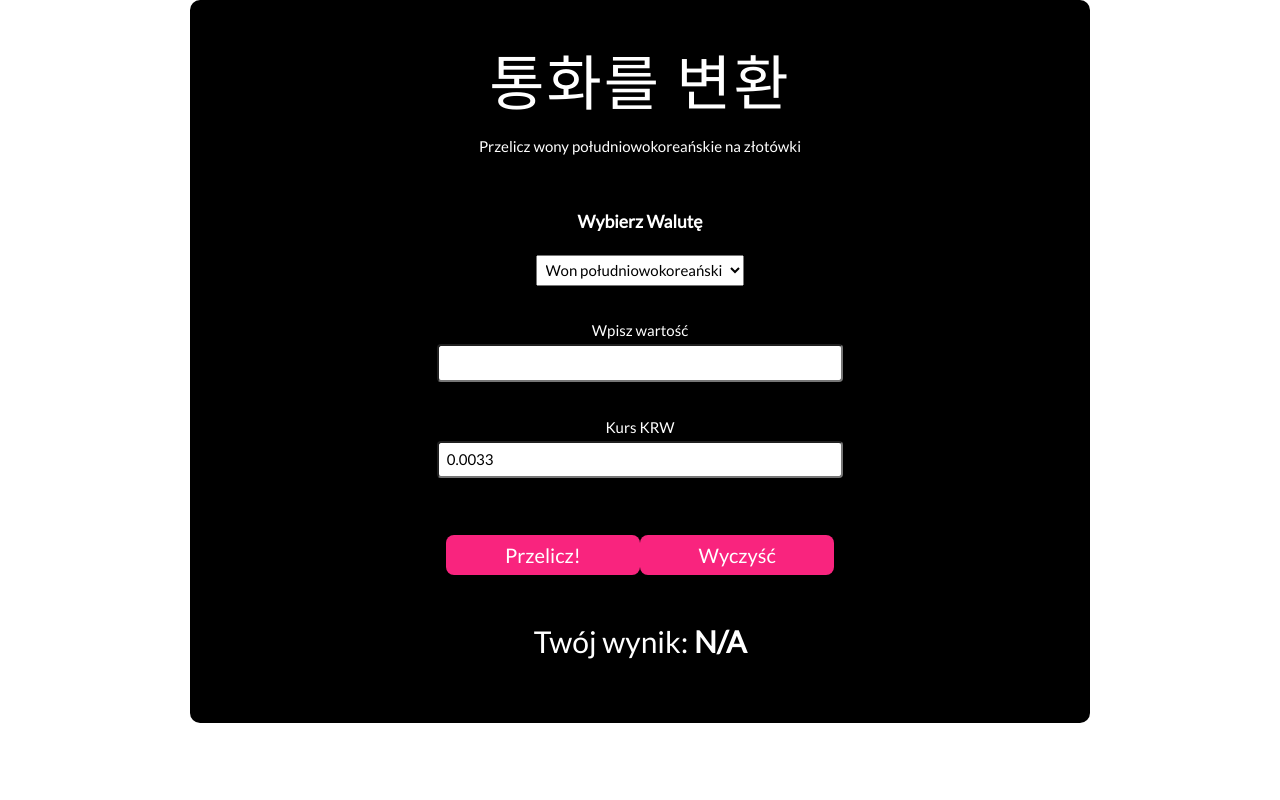
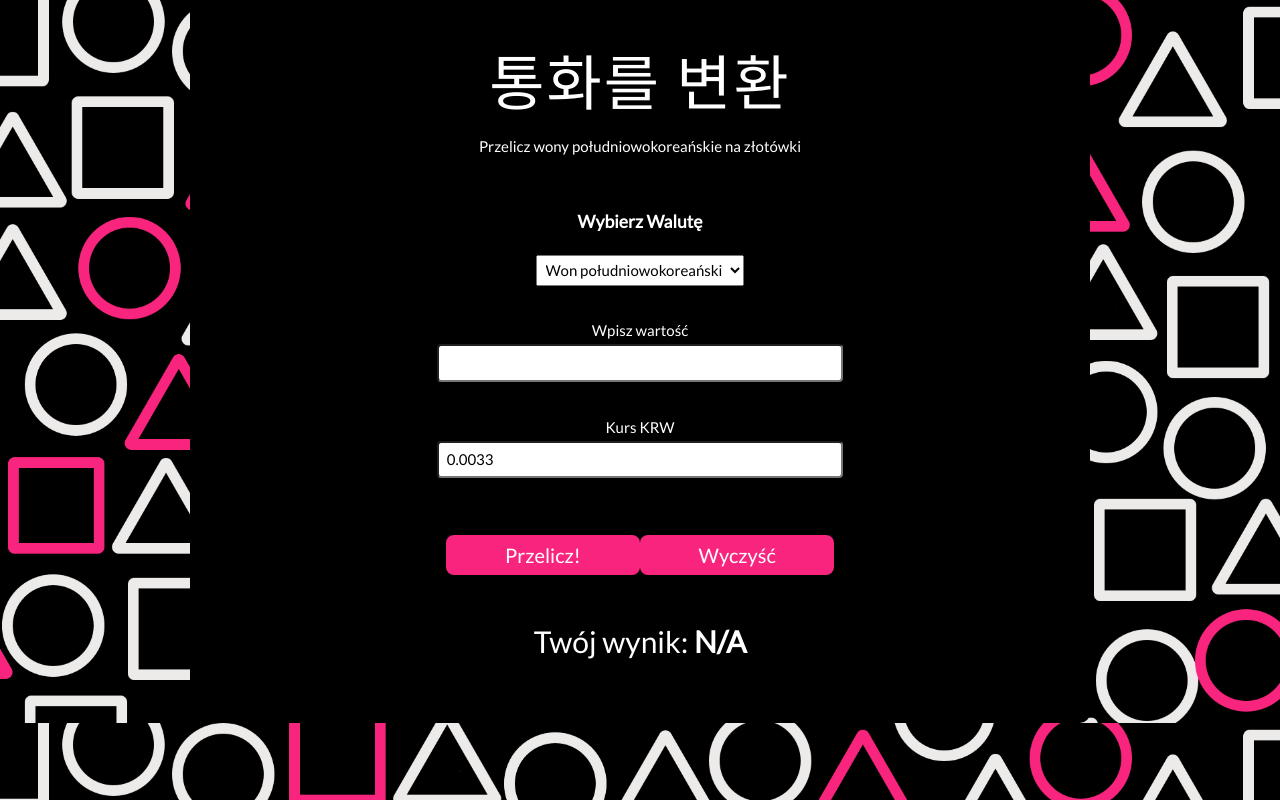
Before and after one commit to WerkaStrong/cantor-squid-game, a React (Create React App) app: page / in a window 1280 px wide. Built offline with nearby package versions, Linux system fonts and the light colour scheme.

Commit message:
add background image

```diff
--- a/src/index.css
+++ b/src/index.css
@@ -1,41 +1,48 @@
 @import url('https://fonts.googleapis.com/css2?family=Lato&display=swap');
 @import url('https://fonts.googleapis.com/css2?family=Noto+Sans+KR&display=swap');
-html{
-    box-sizing:border-box;
+
+html {
+    box-sizing: border-box;
     margin-left: auto;
     margin-right: auto;
     font-family: "Lato";
     font-size: 15px;
     line-height: 1.8;
     text-align: center;
+    background-image: url("/public/background.png");
+    background-size: cover;
 }
 
 *, ::after, ::before {
     box-sizing: inherit;
 }
 
-main{
+main {
     max-width: 900px;
     margin-left: auto;
     margin-right: auto;
     background-color: #000000;
     border-radius: 10px;
 }
-.container{
+
+.container {
     max-width: 500px;
     margin-left: auto;
     margin-right: auto;
 }
 
-.calculatorField{
+.calculatorField {
     background-color: #000000;
     color: #ffffff;
     padding: 5%;
 
 }
-.calculatorField_header{
+
+.calculatorField_header {
     font-size: 55px;
     letter-spacing: 2px;
     font-family: "Noto Sans KR";
     font-size: 60px;
-};
+}
+
+;
```
Also changed, not shown: public/background.png (added).
